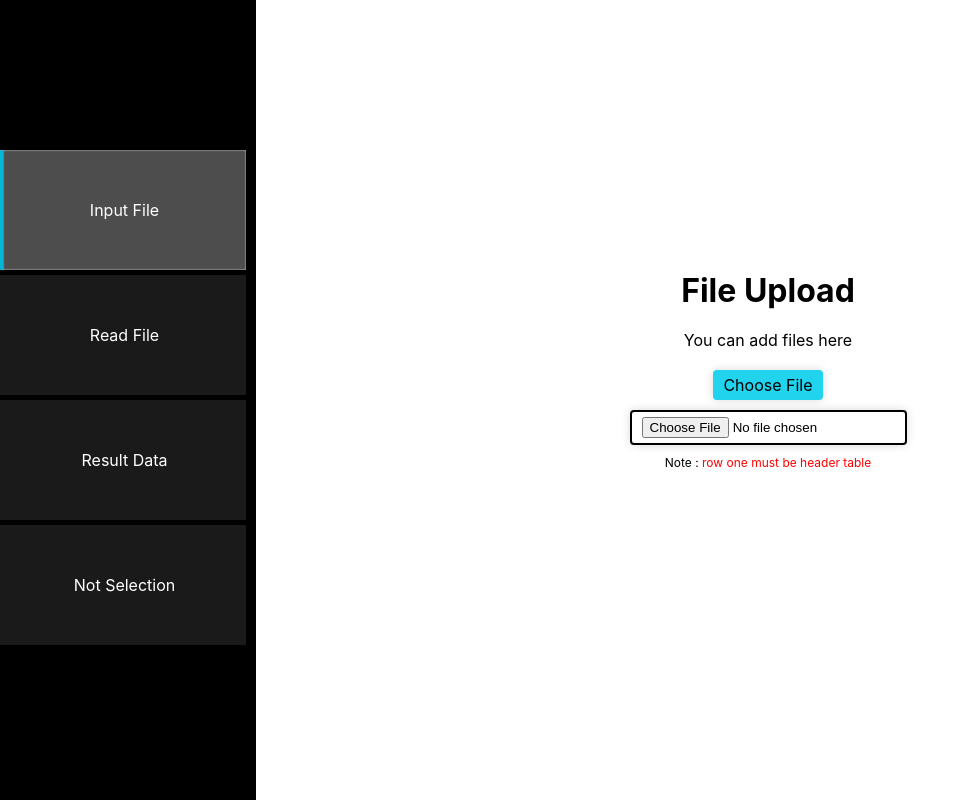
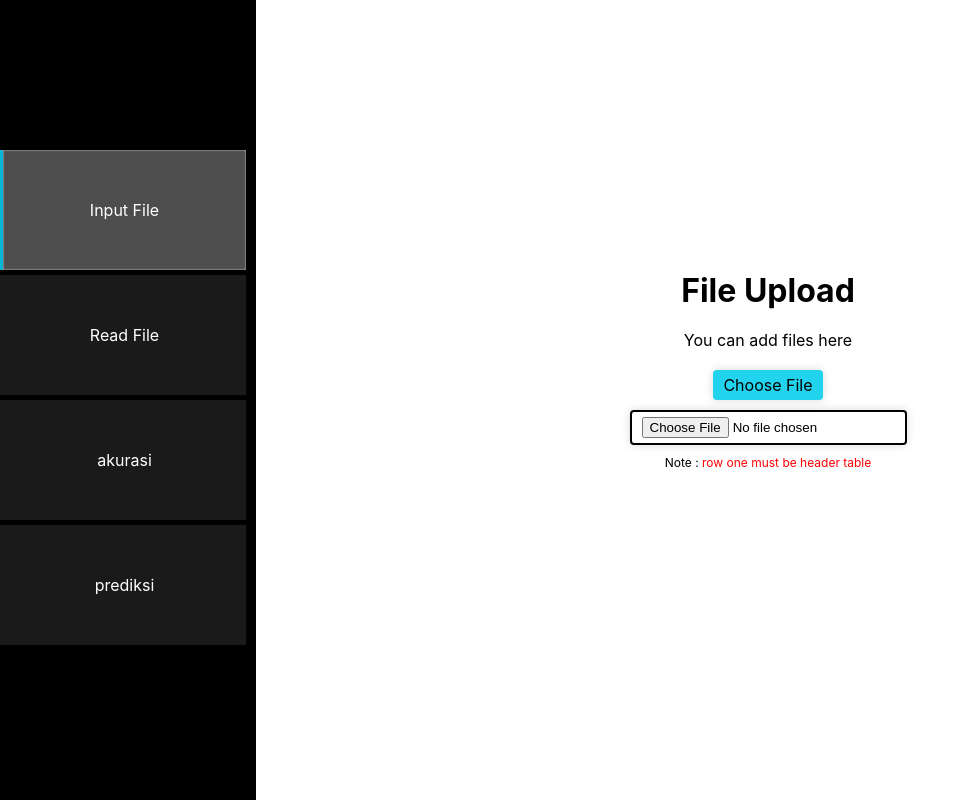
Before and after one commit to agvenmuharisrifqi/showDataML, a Django app: template templates/index.html in a window 1280 px wide. Shown: the whole page, without its empty margins (0-972 px from the left). Run offline with Django 4.2, Linux system fonts and the light colour scheme; the template is opened without the code that fills it, so the values that code supplies are empty; some libraries are stand-ins or nearby versions.

Commit message:
perubahan kata2 di index.html

```diff
--- a/templates/index.html
+++ b/templates/index.html
@@ -15,9 +15,9 @@
             <ul class="nav-wrapper">
                 <li class="nav-item active">Input File</li>
                 <li class="nav-item">Read File</li>
-                <li class="nav-item">Result Data</li>
+                <li class="nav-item">akurasi</li>
                 <!-- <li class="nav-item">Selection</li> -->
-                <li class="nav-item">Not Selection</li>
+                <li class="nav-item">prediksi</li>
             </ul>
         </nav>
         <div class="content">
```
